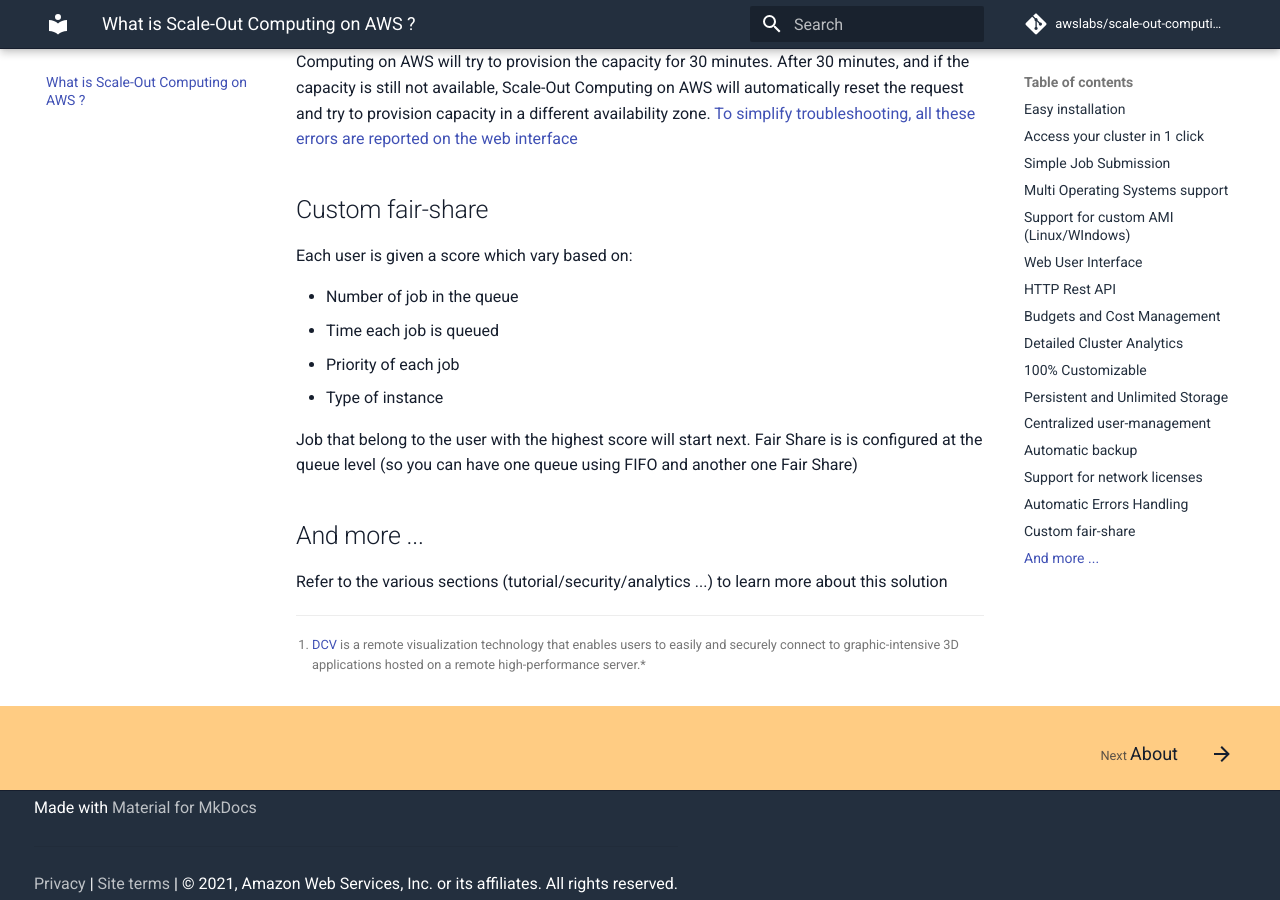
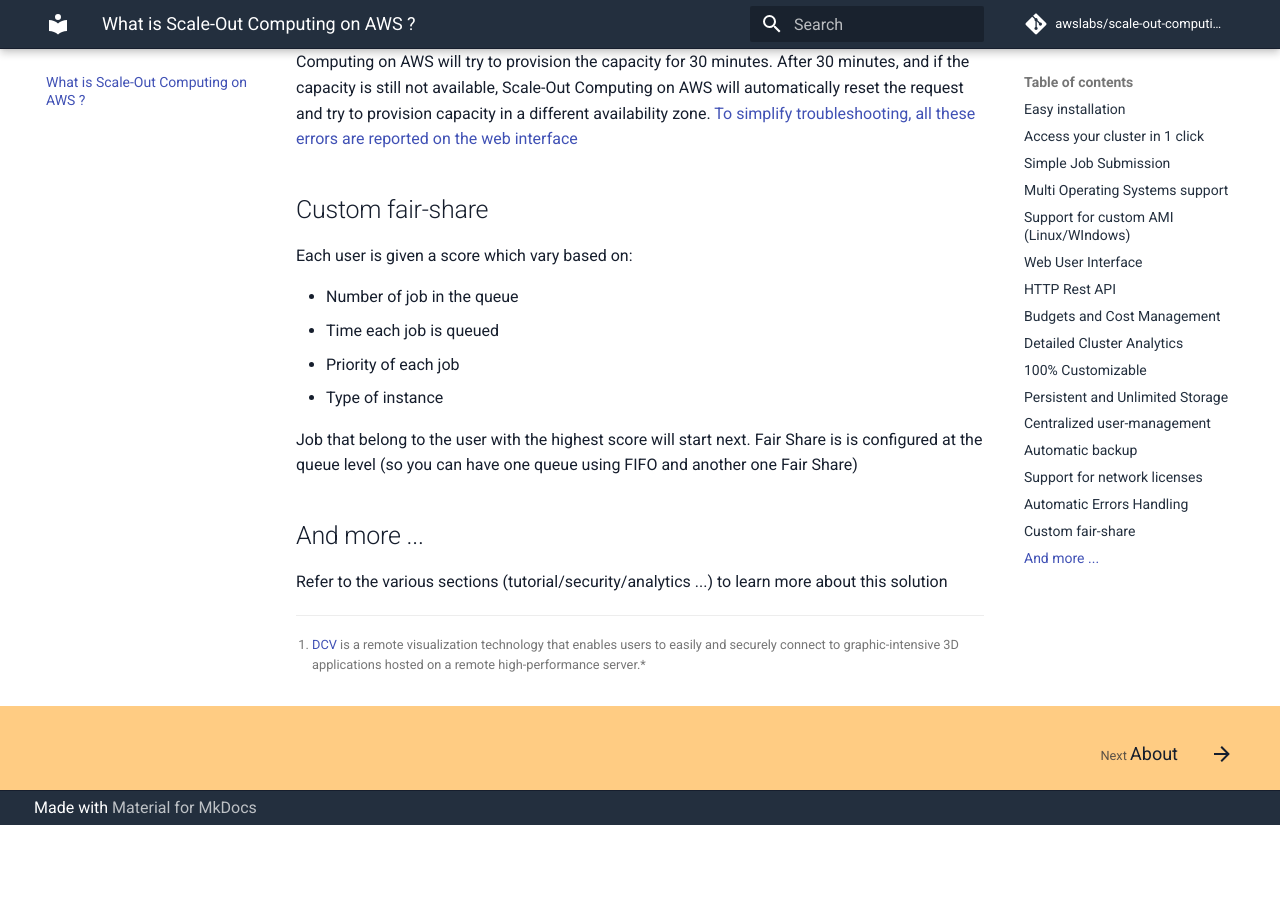
Before and after one commit to mcrozes/soca-docs, an MkDocs documentation site: the page built from docs/index.md, in a window 1280 px wide and 900 px high, scrolled down 5039 px. Built offline with MkDocs 1.6.1 and Material for MkDocs 9.7.7, drawn with Linux system fonts in a browser that asks for light colours; comment, search, counter and statistics services are not loaded; after the commit the page ends 5864 px from its top, so only the background shows below that.

Commit message:
Removed copyright

```diff
--- a/docs/overrides/partials/footer.html
+++ b/docs/overrides/partials/footer.html
@@ -44,8 +44,6 @@
           </div>
         {% endif %}
         Made with <a href="https://squidfunk.github.io/mkdocs-material/" target="_blank" rel="noopener">Material for MkDocs</a>
-          <hr>
-          <a href="https://aws.amazon.com/privacy/" target="_blank">Privacy</a> | <a href="https://aws.amazon.com/terms/" target="_blank">Site terms</a> | © 2021, Amazon Web Services, Inc. or its affiliates. All rights reserved.
       </div>
     </div>
   </div>
```
